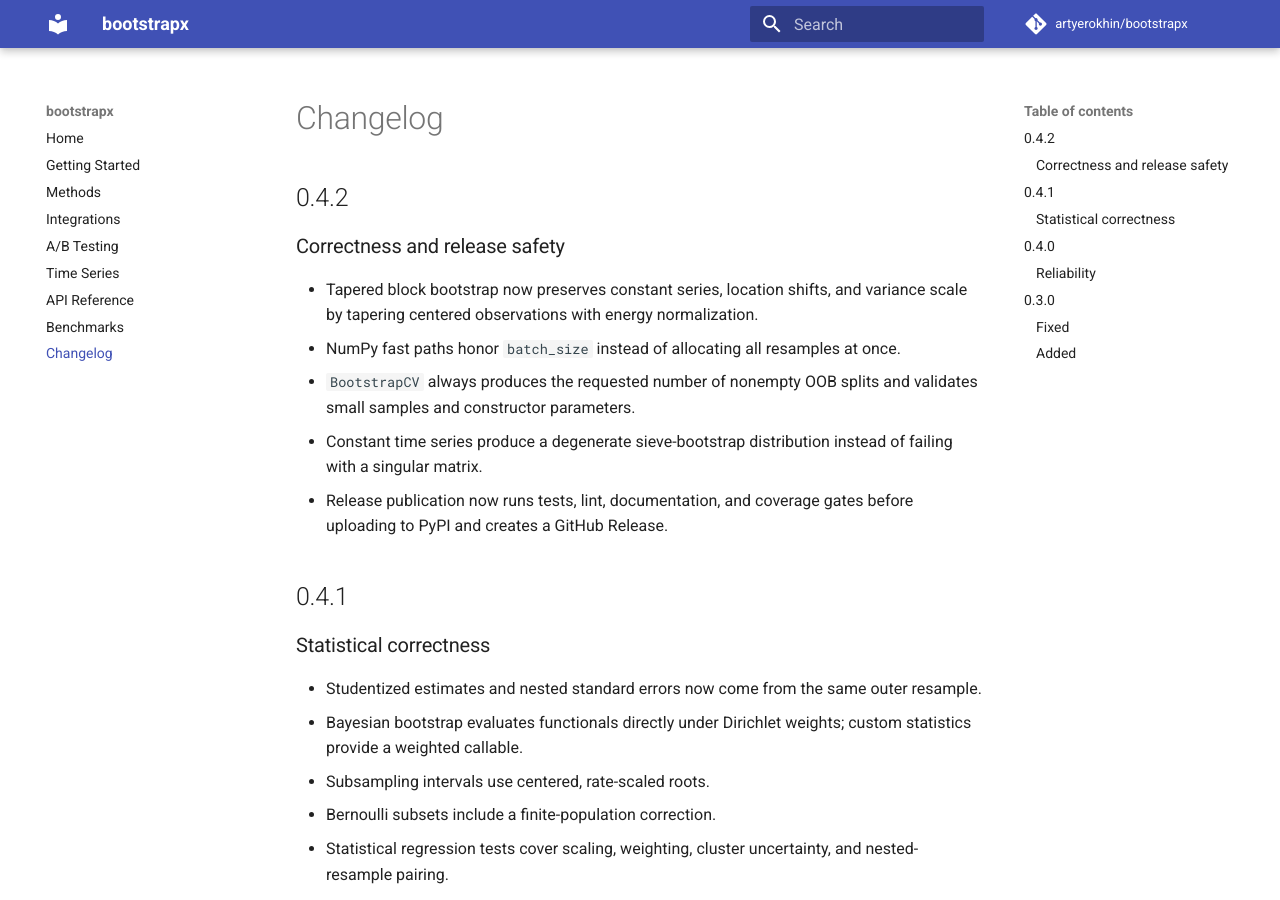
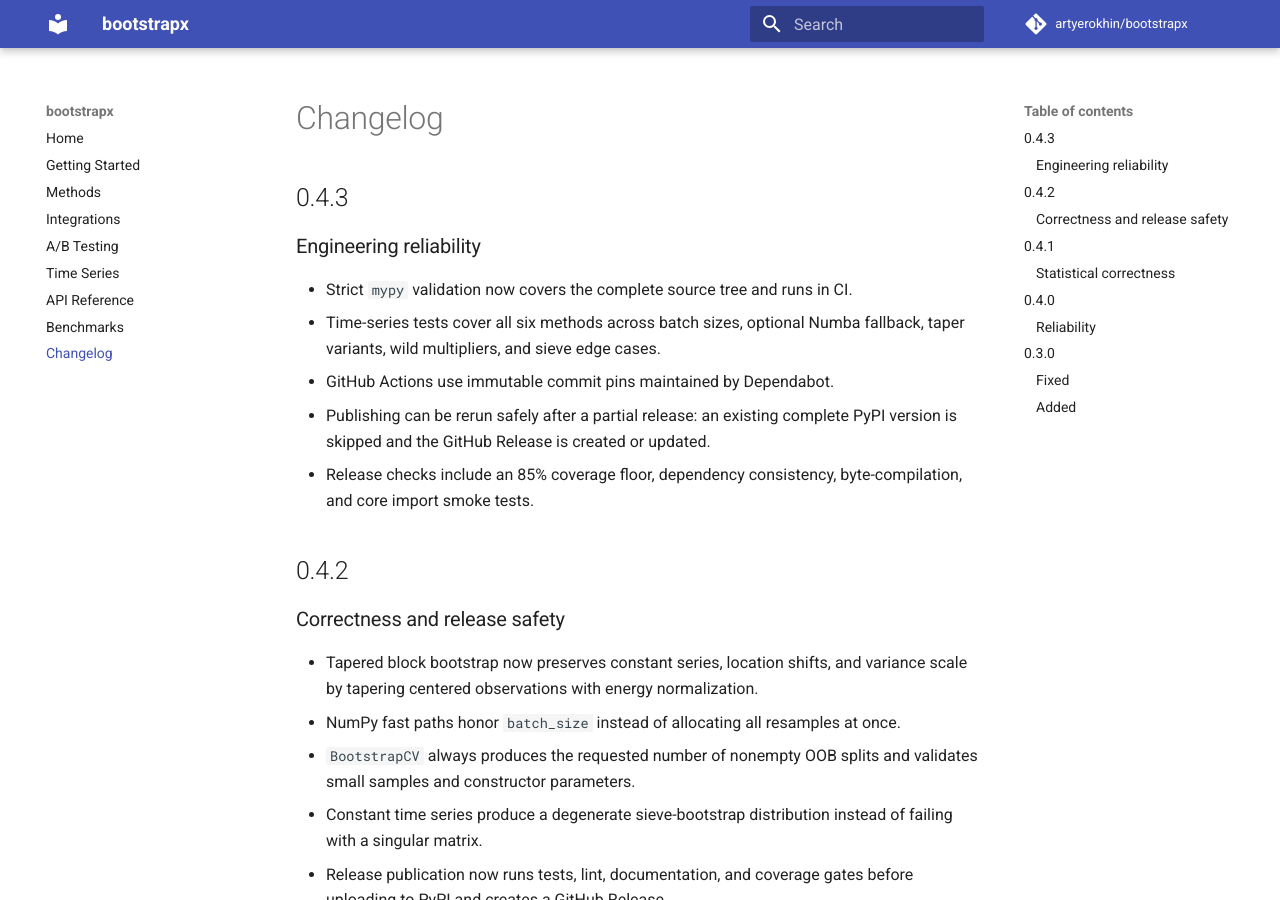
Before and after one commit to artyerokhin/bootstrapx, an MkDocs documentation site: the page built from docs/changelog.md, in a window 1280 px wide and 900 px high. Built offline with MkDocs 1.6.1 and Material for MkDocs 9.7.7, drawn with Linux system fonts in a browser that asks for light colours; comment, search, counter and statistics services are not loaded.

Commit message:
chore: prepare reliable 0.4.3 release

```diff
--- a/docs/changelog.md
+++ b/docs/changelog.md
@@ -1,4 +1,17 @@
 # Changelog
+
+## 0.4.3
+
+### Engineering reliability
+
+- Strict `mypy` validation now covers the complete source tree and runs in CI.
+- Time-series tests cover all six methods across batch sizes, optional Numba
+  fallback, taper variants, wild multipliers, and sieve edge cases.
+- GitHub Actions use immutable commit pins maintained by Dependabot.
+- Publishing can be rerun safely after a partial release: an existing complete
+  PyPI version is skipped and the GitHub Release is created or updated.
+- Release checks include an 85% coverage floor, dependency consistency,
+  byte-compilation, and core import smoke tests.
 
 ## 0.4.2
 
--- a/pyproject.toml
+++ b/pyproject.toml
@@ -4,7 +4,7 @@ build-backend = "setuptools.build_meta"
 
 [project]
 name = "bootstrapx-lib"
-version = "0.4.2"
+version = "0.4.3"
 description = "Production-grade bootstrap uncertainty estimation: 16 methods, sklearn CV, pandas accessor."
 readme = "README.md"
 requires-python = ">=3.10"
--- a/src/bootstrapx/__init__.py
+++ b/src/bootstrapx/__init__.py
@@ -34,7 +34,7 @@ except ImportError:
 try:
     __version__ = version("bootstrapx-lib")
 except PackageNotFoundError:
-    __version__ = "0.4.2"
+    __version__ = "0.4.3"
 
 __all__ = [
     "bootstrap",
```
Also changed, not shown: CHANGELOG.md (+27 -0 lines), README.md (+2 -2 lines), 3 other files.
